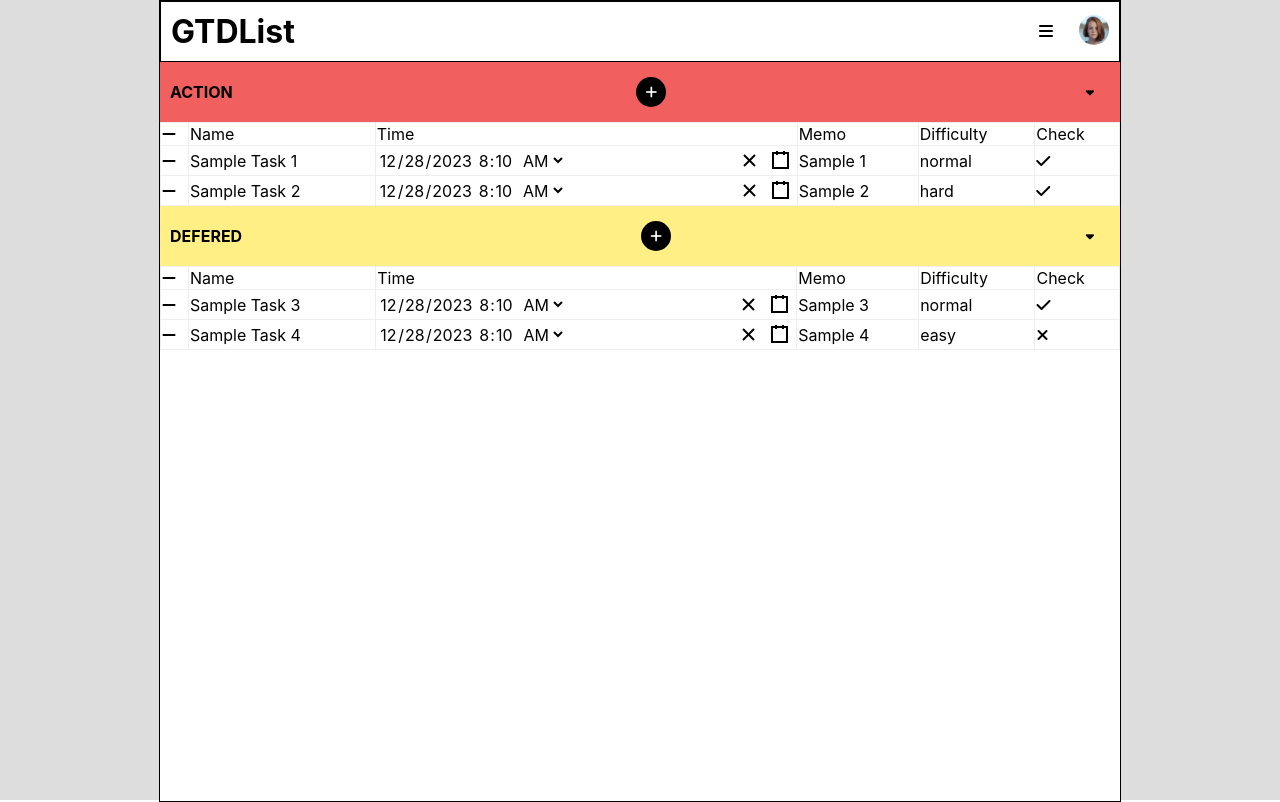
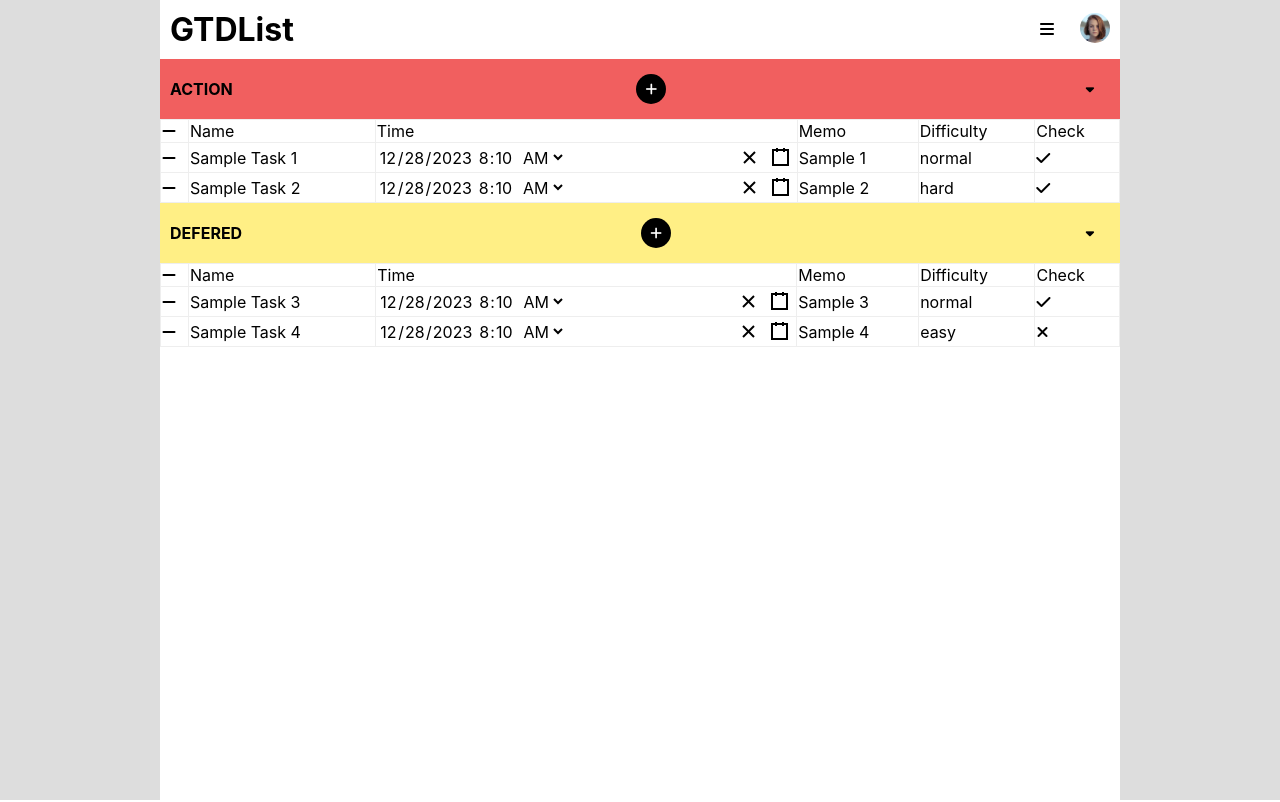
Before and after one commit to heeboy007/GTDList, a React (Create React App) app in the folder gtdlist-web/: page /listview in a window 1280 px wide. Built offline with nearby package versions, Linux system fonts and the light colour scheme.

Commit message:
rename: sync with actual filenames

```diff
--- a/gtdlist-web/src/pages/listTaskComponents/NavigationBar.css
+++ b/gtdlist-web/src/pages/ListTaskComponents/NavigationBar.css
@@ -5,8 +5,6 @@ nav.header {
     flex-direction: row;
     justify-content: space-between;
     padding: 10px;
-
-    border: 1px solid black; /* will be disabled in the future. */
 }
 
 nav.header a.logoLink {
--- a/gtdlist-web/src/pages/listTaskView.js
+++ b/gtdlist-web/src/pages/ListTaskView.js
@@ -1,13 +1,43 @@
 /** @jsxImportSource @emotion/react */
-import React, { useState } from "react";
+import { useState, useEffect } from "react";
 import { css } from "@emotion/react";
 
 import NavigationBar from "./ListTaskComponents/NavigationBar";
 import Category from "./ListTaskComponents/Category";
 
-function ListTaskView(props) {
-    const [tasks, setTasks] = useState(props.tasks);
-    const [newTaskID, setNewTaskId] = useState(props.newTaskID);
+function ListTaskView() {
+    useEffect(() => {
+        const handleKeyDown = (event) => {
+            if ((event.ctrlKey || event.metaKey) && event.key === 's') {
+                event.preventDefault();
+                //future "save function" must be here.
+            }
+        };
+
+        const handleContextMenu = (event) => {
+            event.preventDefault();
+        };
+
+        window.addEventListener('contextmenu', handleContextMenu);
+        window.addEventListener('keydown', handleKeyDown);
+
+        return () => {
+            window.removeEventListener('keydown', handleKeyDown);
+            window.removeEventListener('contextmenu', handleContextMenu);
+        };
+    }, []);
+
+    const [ tasks, setTasks ] = useState({
+        action:[
+            { name: 'Sample Task 1', time:"2023-12-28 08:10", memo:"Sample 1", difficulty:"normal", check:true, id:0, order:1 },
+            { name: 'Sample Task 2', time:"2023-12-28 08:10", memo:"Sample 2", difficulty:"hard", check:true, id:1, order:1 }
+        ],
+        defered:[
+            { name: 'Sample Task 3', time:"2023-12-28 08:10", memo:"Sample 3", difficulty:"normal", check:true, id:2, order:1 },
+            { name: 'Sample Task 4', time:"2023-12-28 08:10", memo:"Sample 4", difficulty:"easy", check:false, id:3, order:1 }
+        ]
+    });
+    const [newTaskID, setNewTaskId] = useState(5);
 
     const handleChangeCellValue = (category, changedValue, rowId, colId) => {
         const newTasksCategory = tasks[category].map((row) => {
@@ -62,8 +92,6 @@ function ListTaskView(props) {
                 box-sizing: content-box;
                 background: white;
                 overflow-y: auto;
-
-                    border: 1px solid black; /* will be disabled in the future. */
             `}>
             <NavigationBar />
             <Category
```
Also changed, not shown: gtdlist-web/src/pages/ListTaskComponents/Category.css (renamed from gtdlist-web/src/pages/listTaskComponents/Category.css), gtdlist-web/src/pages/ListTaskComponents/Category.js (renamed from gtdlist-web/src/pages/listTaskComponents/Category.js), gtdlist-web/src/pages/ListTaskComponents/CategoryBar.css (renamed from gtdlist-web/src/pages/listTaskComponents/CategoryBar.css), gtdlist-web/src/pages/ListTaskComponents/CategoryBar.js (renamed from gtdlist-web/src/pages/listTaskComponents/CategoryBar.js), gtdlist-web/src/pages/ListTaskComponents/CategoryTableHeader.js (renamed from gtdlist-web/src/pages/listTaskComponents/CategoryTableHeader.js), gtdlist-web/src/pages/ListTaskComponents/CategoryTableInput.js (renamed from gtdlist-web/src/pages/listTaskComponents/CategoryTableInput.js), gtdlist-web/src/pages/ListTaskComponents/CategoryTableTask.js (renamed from gtdlist-web/src/pages/listTaskComponents/CategoryTableTask.js), gtdlist-web/src/pages/ListTaskComponents/NavigationBar.js (renamed from gtdlist-web/src/pages/listTaskComponents/NavigationBar.js). Lines whose indentation alone changed are shown as unchanged.
